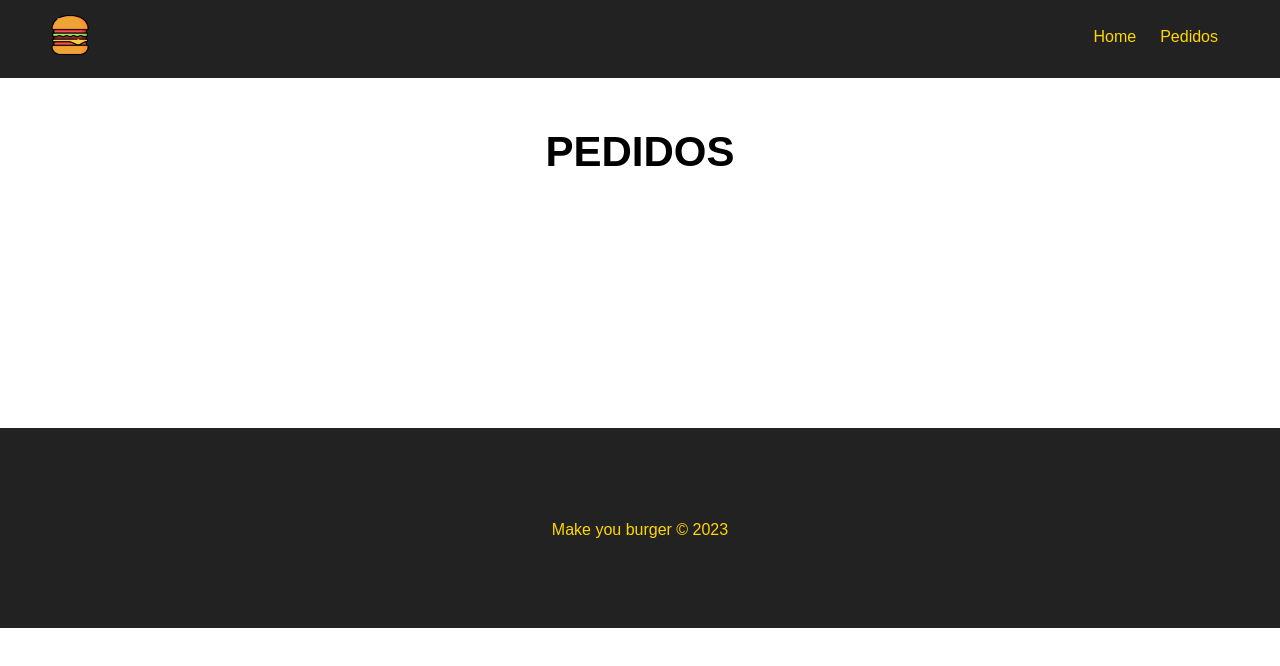
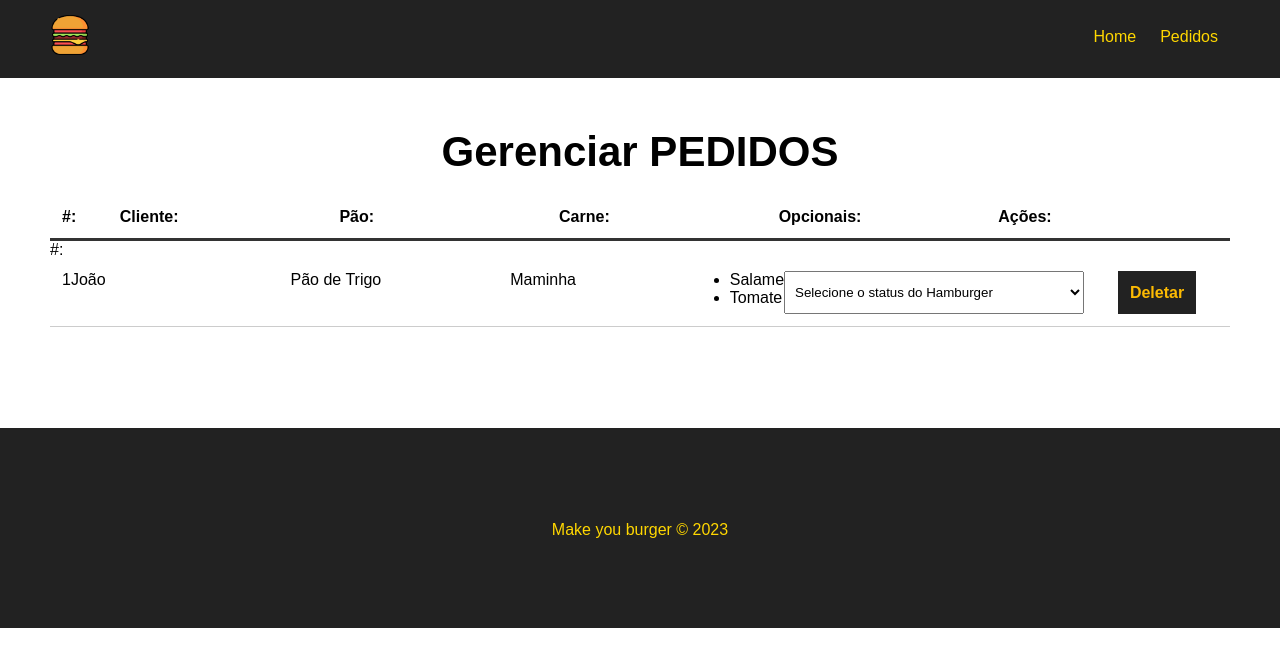
Before and after one commit to davigledson/make_you_burger, a Vue app: page /pedidos in a window 1280 px wide. Shown: the top 666 px of the page. Built offline with nearby package versions, Linux system fonts and the light colour scheme.

Commit message:
Criando a tela de pedidos (Dashboard)

```diff
--- /dev/null
+++ b/src/components/DashBoard.vue
@@ -0,0 +1,97 @@
+<template>
+
+    <div id="burger-table">
+        <div>
+            <div id="burger-table-heading">
+                <div class="order-id">#:</div>
+                <div>Cliente:</div>
+                <div>Pão:</div>
+                <div>Carne:</div>
+                <div>Opcionais:</div>
+                <div>Ações:</div>
+            </div>
+            <div id="burger-table-rows">
+                <div class="order-id">#:</div>
+                <div class="burger-table-row">1
+                    <div>João</div>
+                    <div>Pão de Trigo</div>
+                    <div>Maminha</div>
+
+                    <ul>
+                        <li>Salame</li>
+                        <li>Tomate</li>
+                    </ul>
+
+                    <select name="status" class="status">
+                        <option value="">Selecione o status do Hamburger</option>
+                    </select>
+                    <button class="delete-btn">Deletar</button>
+                </div>
+            </div>
+        </div>
+    </div>
+</template>
+
+<script>
+export default {
+    name: "Dashboard"
+}
+</script>
+
+<style scoped>
+#burger-table {
+    max-width: 1200px;
+    margin: 0 auto;
+}
+
+#burger-table-heading,
+#burger-table-rows,
+.burger-table-row {
+    display: flex;
+    flex-wrap: wrap;
+}
+
+#burger-table-heading {
+    font-weight: bold;
+    padding: 12px;
+    border-bottom: 3px solid #333;
+}
+
+.burger-table-row {
+    width: 100%;
+    padding: 12px;
+    border-bottom: 1px solid #CCC;
+}
+
+#burger-table-heading div,
+.burger-table-row div {
+    width: 19%;
+}
+
+#burger-table-heading .order-id,
+.burger-table-row .order-number {
+    width: 5%;
+}
+
+select {
+    padding: 12px 6px;
+    margin-right: 12px;
+}
+
+.delete-btn {
+    background-color: #222;
+    color: #fcba03;
+    font-weight: bold;
+    border: 2px solid #222;
+    padding: 10px;
+    font-size: 16px;
+    margin: 0 auto;
+    cursor: pointer;
+    transition: .5s;
+}
+
+.delete-btn:hover {
+    background-color: transparent;
+    color: #222;
+}
+</style>
--- a/src/views/Pedidos.vue
+++ b/src/views/Pedidos.vue
@@ -1,9 +1,21 @@
 <template>
   <div class="main-container">
-    <h1>PEDIDOS</h1>
+    <h1>Gerenciar PEDIDOS</h1>
+    <Dashboard/>
   </div>
 </template>
 
+<script>
+import Dashboard from '../components/DashBoard.vue'
+export default {
+  name:"Pedidos",
+  components: {
+    Dashboard
+  }
+}
+
+
+</script>
 <style>
 @media (min-width: 1024px) {
   .about {
```
